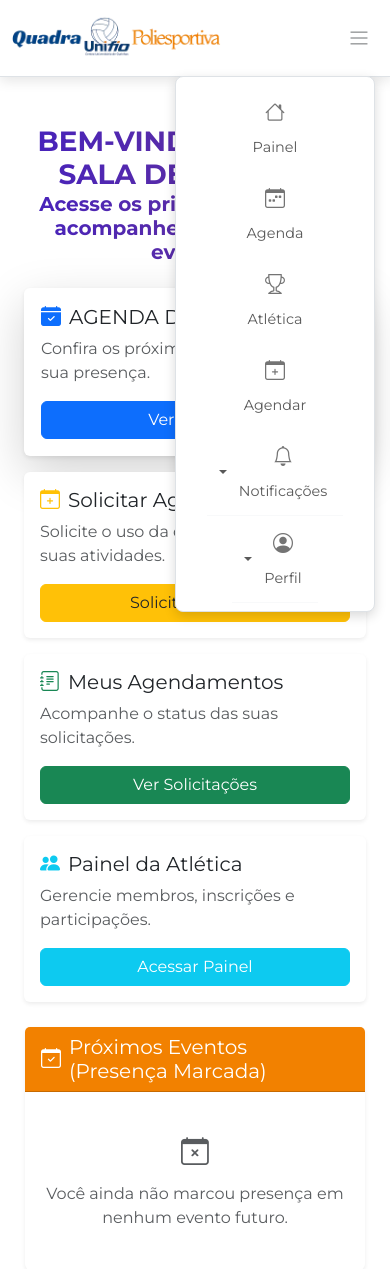
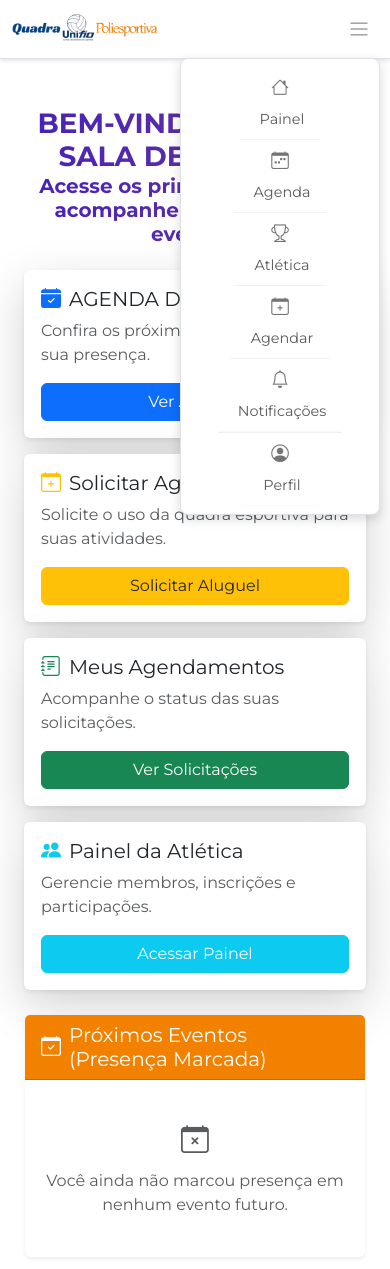
Before and after one commit to rafaeldiasgarcia/sge, a PHP site: page /dashboard in a window 390 px wide, after a click that opens the changed part. Shown: the top 1269 px of the page. Run offline with PHP 8.4, Linux system fonts and the light colour scheme; the visitor is signed in with stand-in values (Sample User, id 1); data that the repository does not hold is empty.

Commit message:
style: enhance mobile responsiveness and dropdown menu appearance

```diff
--- a/public/css/partials/header.css
+++ b/public/css/partials/header.css
@@ -269,11 +311,11 @@
 
   /* Menu mobile compacto no canto superior direito */
   .navbar-collapse {
-    position: absolute !important; /* Necessário para sobrescrever Bootstrap */
+    position: absolute !important;
     top: 100%;
     right: 15px;
-    left: auto !important; /* Necessário para sobrescrever Bootstrap */
-    width: auto !important; /* Necessário para sobrescrever Bootstrap */
+    left: auto !important;
+    width: auto !important;
     min-width: 200px;
     max-width: 300px;
     background: white;
@@ -303,20 +345,25 @@
     display: flex;
     align-items: center;
     gap: 0.5rem;
-    flex-direction: column; /* texto abaixo do ícone */
-    justify-content: center;
+    flex-direction: row;
+    justify-content: flex-start;
   }
 
-  /* Mover o caret (setinha) para a esquerda no mobile */
-  .navbar-collapse .nav-link.dropdown-toggle {
-    padding-left: 2rem;
-    position: relative;
+  .navbar-collapse .nav-link i {
+    font-size: 1.1rem;
+    min-width: 24px;
+    text-align: center;
   }
+
+  .navbar-collapse .nav-link span {
+    display: inline-block !important;
+    font-size: 0.9rem;
+    font-weight: 500;
+  }
+
+  /* Remover caret dos dropdowns no mobile */
   .navbar-collapse .nav-link.dropdown-toggle::after {
-    position: absolute;
-    left: 0.75rem;
-    right: auto;
-    margin-left: 0;
+    display: none;
   }
 
   .navbar-collapse .nav-link:last-child {
@@ -338,73 +385,110 @@
   .navbar-collapse .nav-link i::before {
     font-weight: 200 !important;
   }
+}
 
-  .navbar-collapse .nav-link span {
-    display: block;
-    font-size: 0.9rem;
-    font-weight: 500;
-    margin-left: 0 !important; /* evitar empurrar para o lado em mobile */
-    margin-top: 0.15rem;
+/* ====== MOBILE ADJUSTMENTS ====== */
+@media (max-width: 991.98px) {
+
+  /* Desativar todos os efeitos de hover no mobile */
+  .nav-link:hover {
+    transform: none !important;
+    color: inherit !important;
   }
 
-  /* Dropdowns dentro do menu mobile - abrem para a esquerda */
-  .navbar-collapse .dropdown-menu {
-    position: static;
-    float: none;
-    width: 100%;
-    margin-top: 0;
-    background-color: transparent;
-    border: none;
-    box-shadow: none;
-    padding: 0;
-    transform: none;
-    z-index: auto;
+  .nav-link:hover i {
+    transform: none !important;
   }
 
-  /* Submenus do perfil e notificações abrem para a esquerda no mobile */
-  .navbar-collapse .notifications .dropdown-menu,
-  .navbar-collapse .user-menu-item .dropdown-menu {
-    position: absolute;
-    right: 100%;
-    left: auto;
-    top: 0;
-    width: clamp(240px, 80vw, 360px);
-    min-width: 0;
-    background: white;
-    border: 1px solid #dee2e6;
-    border-radius: 8px;
-    box-shadow: 0 4px 12px rgba(0, 0, 0, 0.15);
-    padding: 0.5rem 0;
-    transform: translateX(-8px);
-    z-index: 10005;
-    box-sizing: border-box;
+  .notifications .nav-link:hover i {
+    animation: none !important;
   }
 
-  /* Ajustar tamanho para caber na viewport e permitir scroll */
-  .navbar-collapse .notifications .dropdown-menu {
-    max-height: calc(100vh - 120px);
+  .navbar:hover {
+    box-shadow: 0 2px 4px rgba(0,0,0,0.1) !important;
+  }
+
+  /* Desativar tooltips no mobile */
+  .tooltip {
+    display: none !important;
+  }
+
+  /* Reduzir padding dos nav-links no mobile */
+  .nav-link {
+    padding: 0.5rem 1rem !important;
+  }
+
+  /* Melhorar espaçamento dos ícones no mobile */
+  .nav-link i {
+    font-size: 1.25rem !important;
+  }
+
+  /* Navbar mais compacta no mobile */
+  .navbar {
+    padding-top: 0.5rem !important;
+    padding-bottom: 0.5rem !important;
+  }
+
+  /* Logo menor no mobile */
+  .logo-header {
+    height: 40px !important;
+  }
+
+  /* Remover animações de dropdown no mobile */
+  .dropdown-menu {
+    animation: none !important;
+  }
+
+  /* Garantir que o menu collapsed não fique muito grosso */
+  .navbar-collapse {
+    max-height: calc(100vh - 70px);
     overflow-y: auto;
   }
-  /* Lista interna de notificações: usar altura baseada na viewport */
-  .navbar-collapse #notification-list {
-    max-height: calc(100vh - 180px) !important;
-    overflow-y: auto;
-    overscroll-behavior: contain;
+
+  /* Melhorar aparência dos itens no menu mobile */
+  .navbar-nav .nav-item {
+    border-bottom: 1px solid #f0f0f0;
   }
 
-  /* Itens de notificação: evitar estouro horizontal */
-  .navbar-collapse #notification-list .notification-item {
-    box-sizing: border-box;
-    max-width: 100%;
+  .navbar-nav .nav-item:last-child {
+    border-bottom: none;
   }
 
-  .navbar-collapse .dropdown-item {
-    padding: 0.5rem 1rem 0.5rem 2rem;
-    font-size: 0.85rem;
-    border-bottom: 1px solid #f8f9fa;
+  /* Ajustar animações de pulso no mobile */
+  .notifications .nav-link i.has-notifications {
+    animation: gentlePulseMobile 3s infinite;
   }
 
-  .navbar-collapse .dropdown-item:last-child {
-    border-bottom: none;
+  @keyframes gentlePulseMobile {
+    0%, 100% {
+      opacity: 1;
+      transform: scale(1);
+    }
+    50% {
+      opacity: 0.8;
+      transform: scale(1.01);
+    }
   }
 }
+
+/* Ajustes específicos para telas muito pequenas */
+@media (max-width: 575.98px) {
+  .navbar {
+    padding-top: 0.4rem !important;
+    padding-bottom: 0.4rem !important;
+  }
+
+  .logo-header {
+    height: 35px !important;
+  }
+
+  .nav-link i {
+    font-size: 1.1rem !important;
+  }
+
+  /* Menu sanduíche ocupando mais espaço em telas pequenas */
+  .navbar-collapse {
+    right: 10px;
+    max-width: calc(100vw - 20px);
+  }
+}
--- a/views/usuario/dashboard.view.php
+++ b/views/usuario/dashboard.view.php
@@ -50,7 +50,7 @@
       <?php if ($role === 'admin' || $role === 'superadmin' || $is_coordenador == 1): ?>
       <div class="col-12 col-md-6 col-xl-3">
         <div class="card h-100 shadow-sm border-0">
-          <div class="card-body d-flex flex-column">
+          <div class="card-body d-flex flex-column shadow-lg rounded card-config border-1">
             <h5 class="card-title d-flex align-items-center gap-2 mb-2">
               <i class="bi bi-calendar-plus text-warning"></i>
               Solicitar Agendamento
@@ -66,7 +66,7 @@
       <?php if ($role === 'admin' || $role === 'superadmin' || $is_coordenador == 1): ?>
       <div class="col-12 col-md-6 col-xl-3">
         <div class="card h-100 shadow-sm border-0">
-          <div class="card-body d-flex flex-column">
+          <div class="card-body d-flex flex-column shadow-lg rounded card-config border-1">
             <h5 class="card-title d-flex align-items-center gap-2 mb-2">
               <i class="bi bi-journal-text text-success"></i>
               Meus Agendamentos
@@ -83,7 +83,7 @@
         <?php $atleticaId = $_SESSION['atletica_id'] ?? null; ?>
         <div class="col-12 col-md-6 col-xl-3">
           <div class="card h-100 shadow-sm border-0">
-            <div class="card-body d-flex flex-column">
+            <div class="card-body d-flex flex-column shadow-lg rounded card-config border-1">
               <?php if ($atleticaId): ?>
                 <h5 class="card-title d-flex align-items-center gap-2 mb-2">
                   <i class="bi bi-people-fill text-info"></i>
```
Also changed, not shown: other parts of public/css/partials/header.css (+53 -11 lines), public/css/components/notifications.css (+87 -0 lines).
